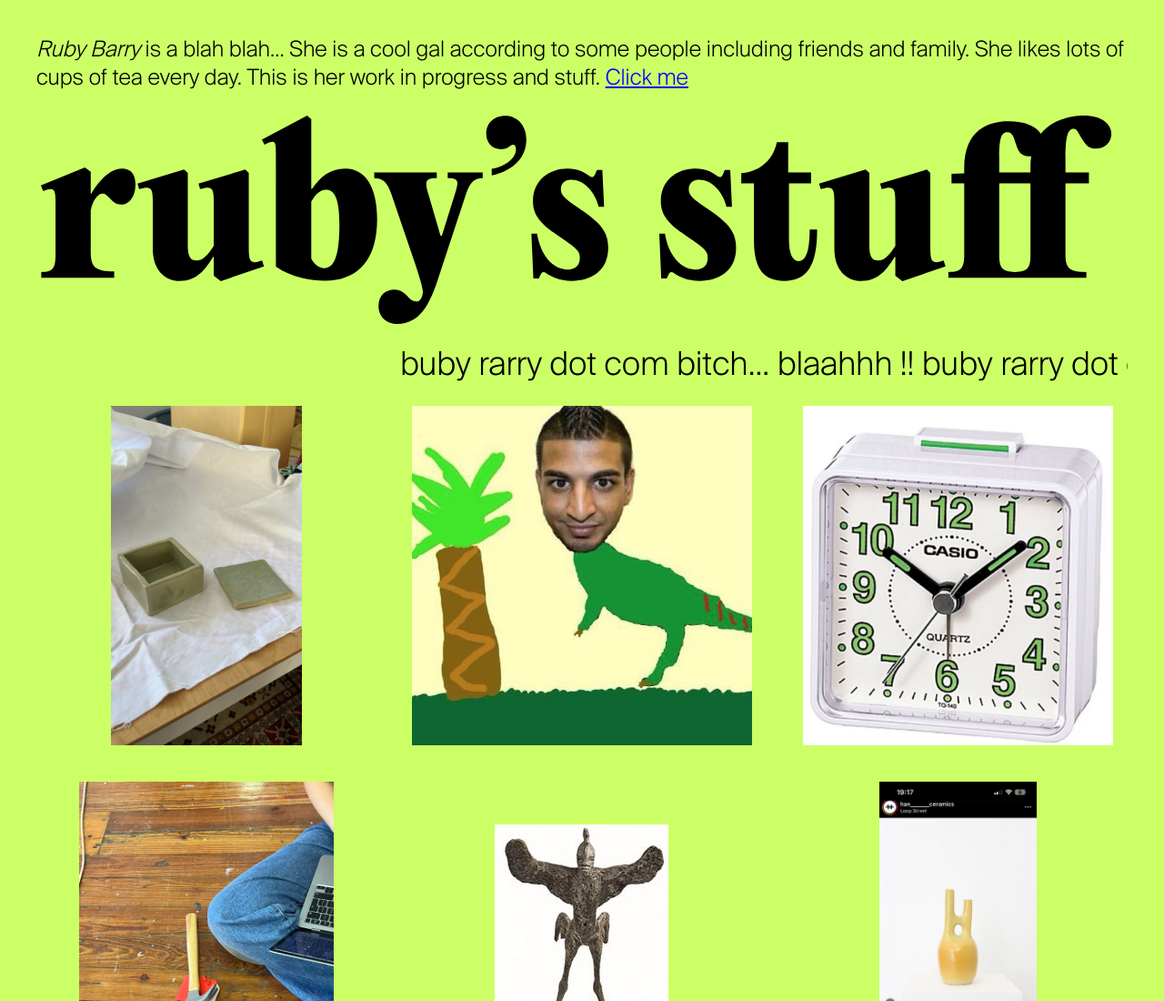
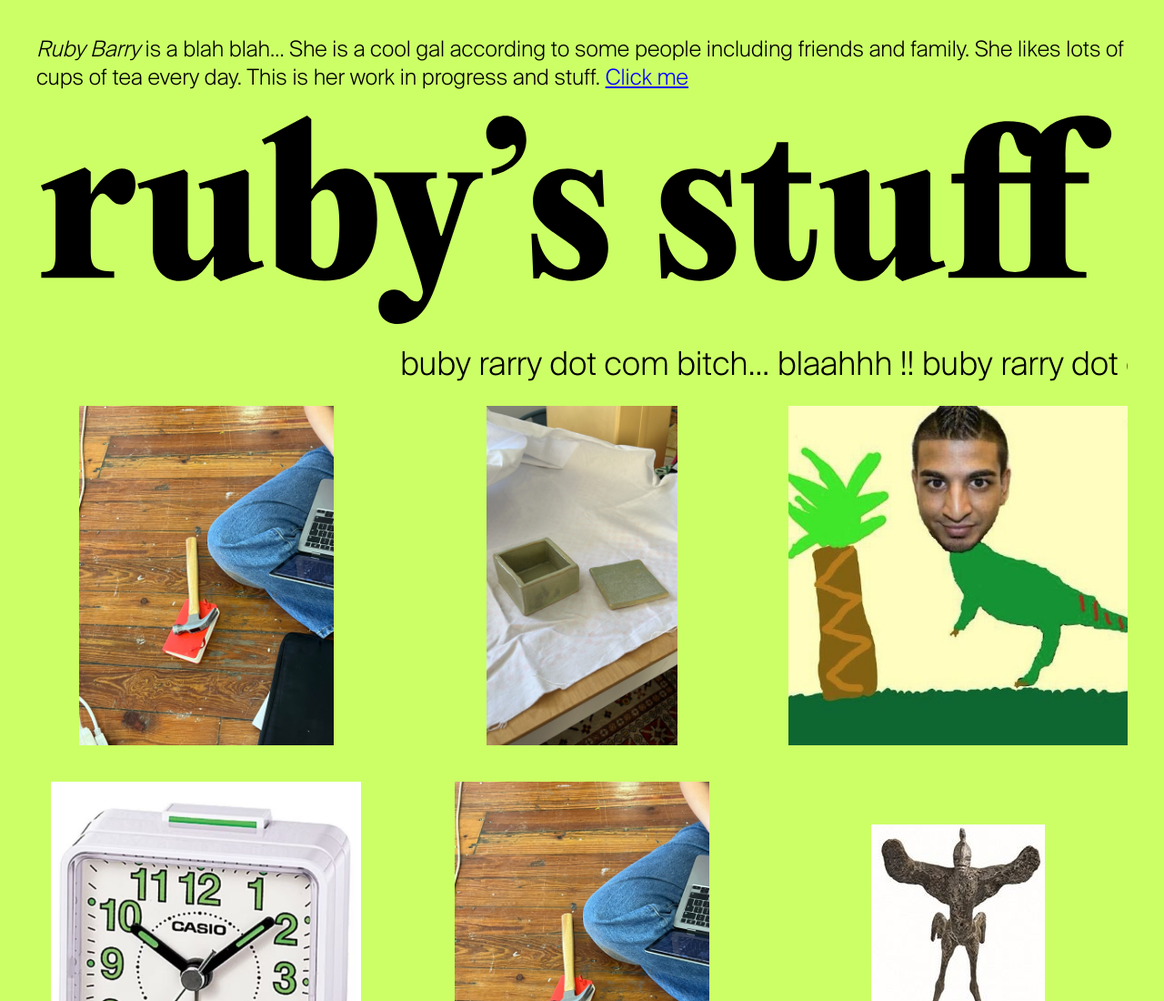
Before and after one commit to xtyrrell/bubyrarry.com, a plain HTML site: page index.html in a window 1280 px wide. Shown: the top 1100 px of the page at 91% size. Drawn offline with Linux system fonts and the light colour scheme.

Commit message:
Update index.html with 16b9f5f4-385b-4cdd-803c-dbb2e0da772d.jpeg

```diff
--- a/index.html
+++ b/index.html
@@ -18,6 +18,7 @@
 
         <!-- <img src="assets/dogs.png" /> -->
         <div class="images">
+            <img src="assets/16b9f5f4-385b-4cdd-803c-dbb2e0da772d.jpeg" />
             <img src="assets/812fbd1d-b2a8-439b-b85f-21bc388b392c.jpeg" />
             <img src="assets/e3b07c82-5fa5-49eb-865c-1a2f43045dc3.jpeg" />
             <img src="assets/f116d6ea-c694-4f73-af47-54a10997295d.jpeg" />
```
